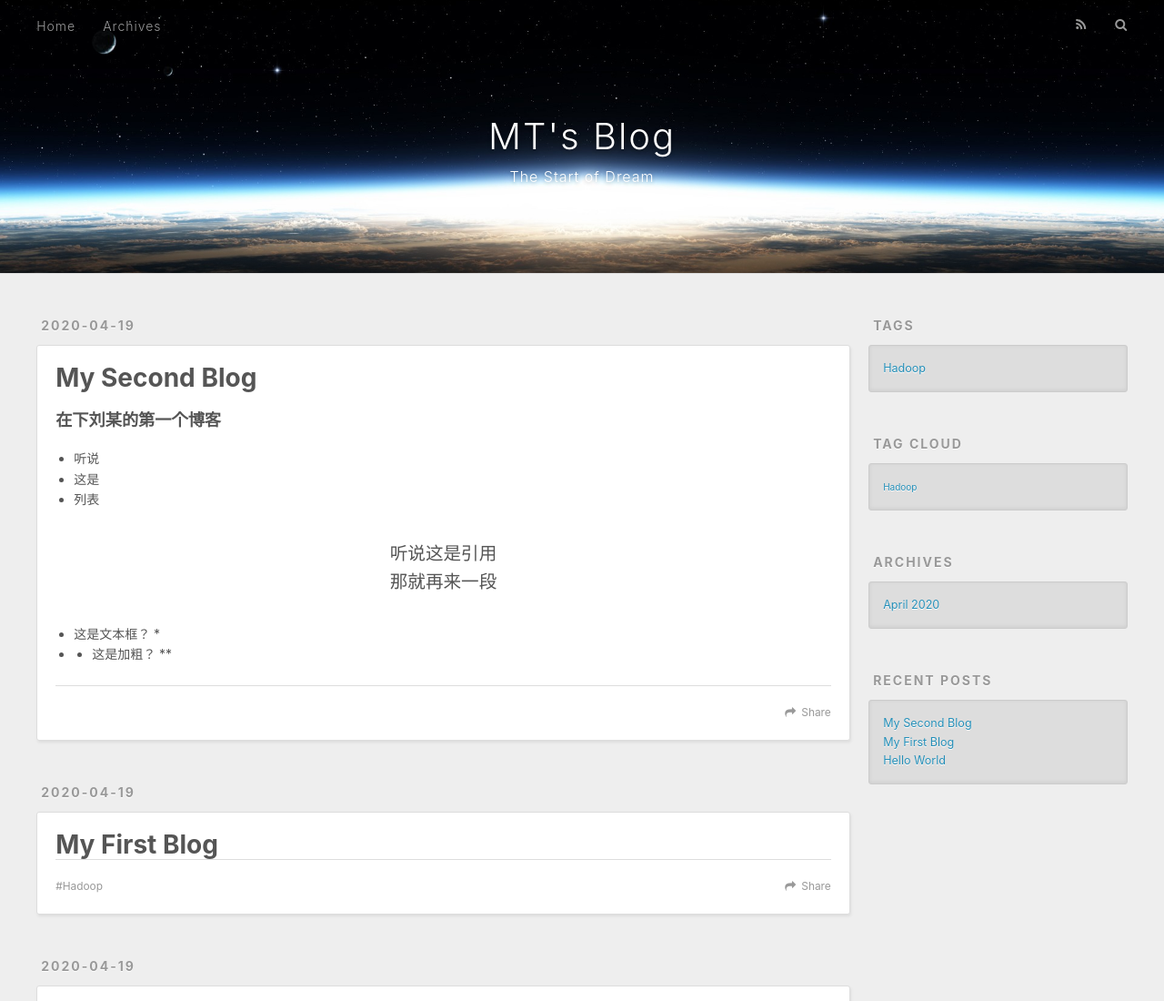
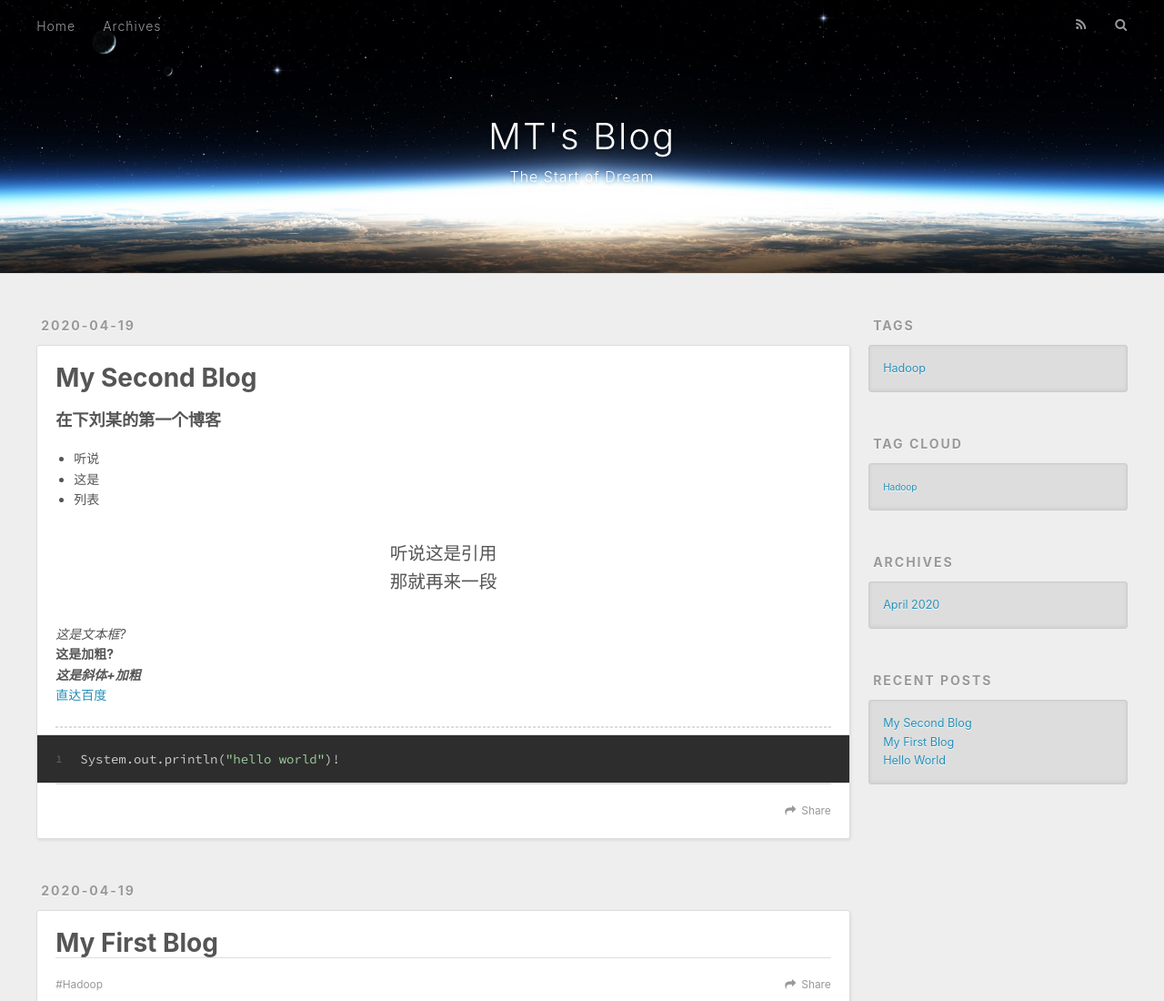
Before and after one commit to miracle-tree/miracle-tree.github.io, a plain HTML site: page index.html in a window 1280 px wide. Shown: the top 1100 px of the page at 91% size. Drawn offline with nearby package versions, Linux system fonts and the light colour scheme.

Commit message:
Site updated: 2020-04-21 12:00:56

```diff
--- a/index.html
+++ b/index.html
@@ -97,13 +97,11 @@
 <blockquote>
 <p>听说这是引用<br>那就再来一段</p>
 </blockquote>
-<ul>
-<li>这是文本框？ *</li>
-<li><ul>
-<li>这是加粗？ **</li>
-</ul>
-</li>
-</ul>
+<p> <em>这是文本框?</em><br> <strong>这是加粗?</strong><br> <strong><em>这是斜体+加粗</em></strong><br><a href="https://baidu.com" target="_blank" rel="noopener">直达百度</a></p>
+<hr>
+<figure class="highlight java"><table><tr><td class="gutter"><pre><span class="line">1</span><br></pre></td><td class="code"><pre><span class="line">System.out.println(<span class="string">"hello world"</span>)!</span><br></pre></td></tr></table></figure>
+
+
 
 
     </div>
```
Also changed, not shown: 2020/04/19/My-Second-Blog/index.html (+8 -10 lines), search.xml (+5 -7 lines).
